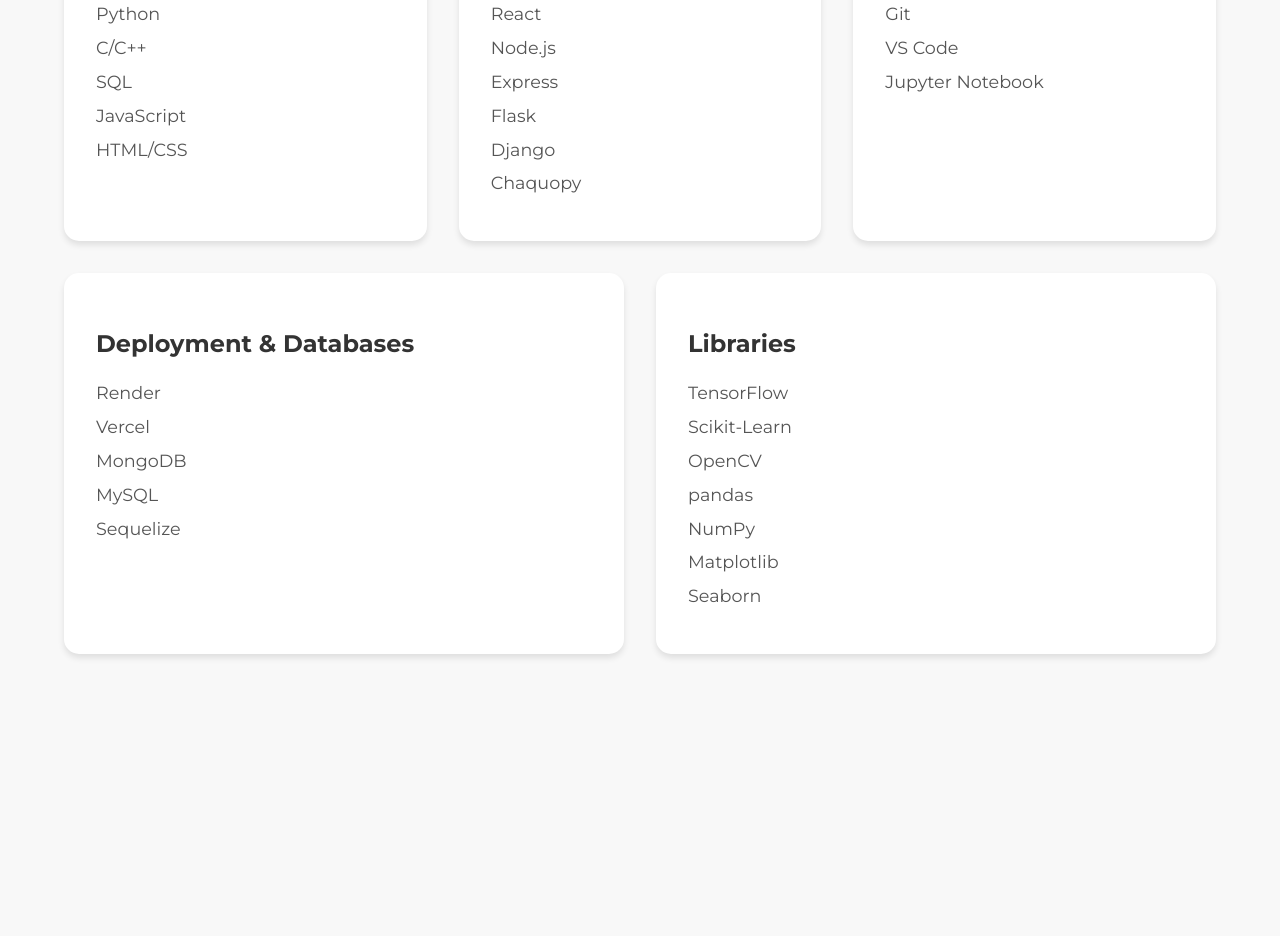
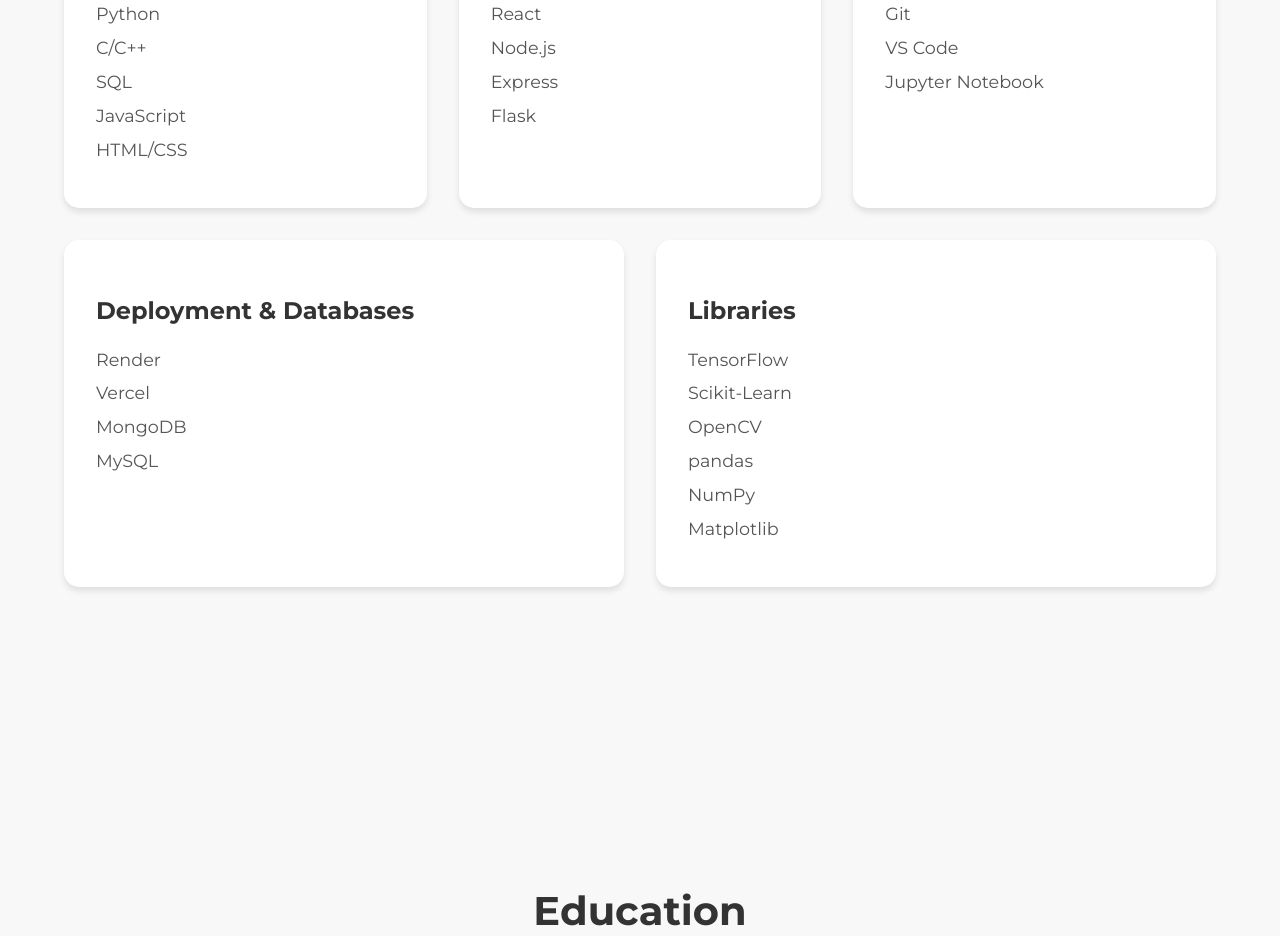
Before and after one commit to jaideep190/portfolio, a React (Vite) app in the folder thakur-portfolio/: page / in a window 1280 px wide. Shown: the part 3080-4016 px from the top of the page. Built offline with nearby package versions, Linux system fonts and the light colour scheme.

Commit message:
skill update

```diff
--- a/thakur-portfolio/src/components/Skills.jsx
+++ b/thakur-portfolio/src/components/Skills.jsx
@@ -62,7 +62,7 @@
   },
   {
     title: "Frameworks",
-    skills: ["React", "Node.js", "Express", "Flask", "Django", "Chaquopy"]
+    skills: ["React", "Node.js", "Express", "Flask"]
   },
   {
     title: "Developer Tools",
@@ -70,11 +70,11 @@
   },
   {
     title: "Deployment & Databases",
-    skills: ["Render", "Vercel", "MongoDB", "MySQL", "Sequelize"]
+    skills: ["Render", "Vercel", "MongoDB", "MySQL"]
   },
   {
     title: "Libraries",
-    skills: ["TensorFlow", "Scikit-Learn", "OpenCV", "pandas", "NumPy", "Matplotlib", "Seaborn"]
+    skills: ["TensorFlow", "Scikit-Learn", "OpenCV", "pandas", "NumPy", "Matplotlib"]
   }
 ];
 
```
Also changed, not shown: thakur-portfolio/src/components/img.jpg (deleted).
